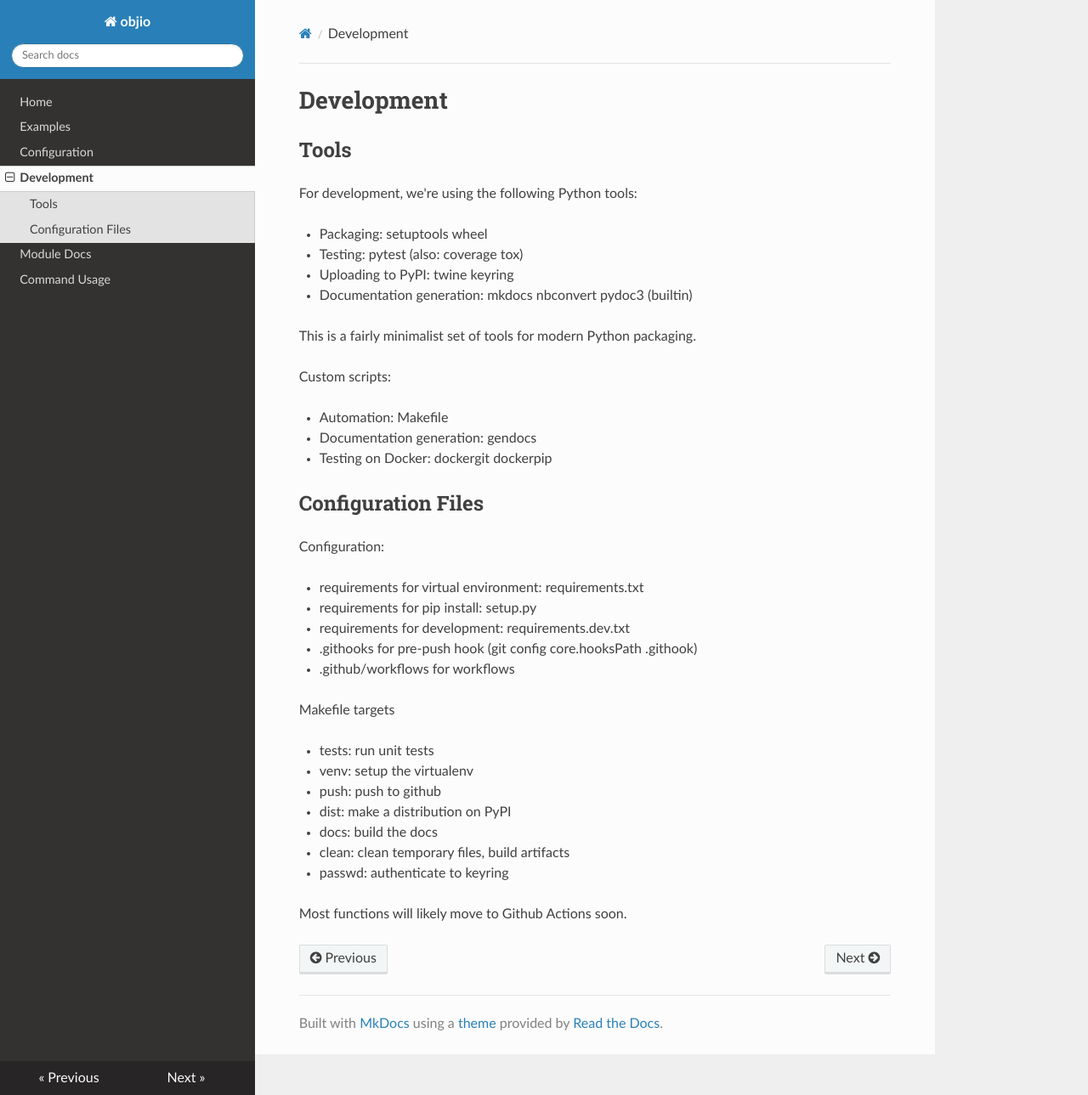
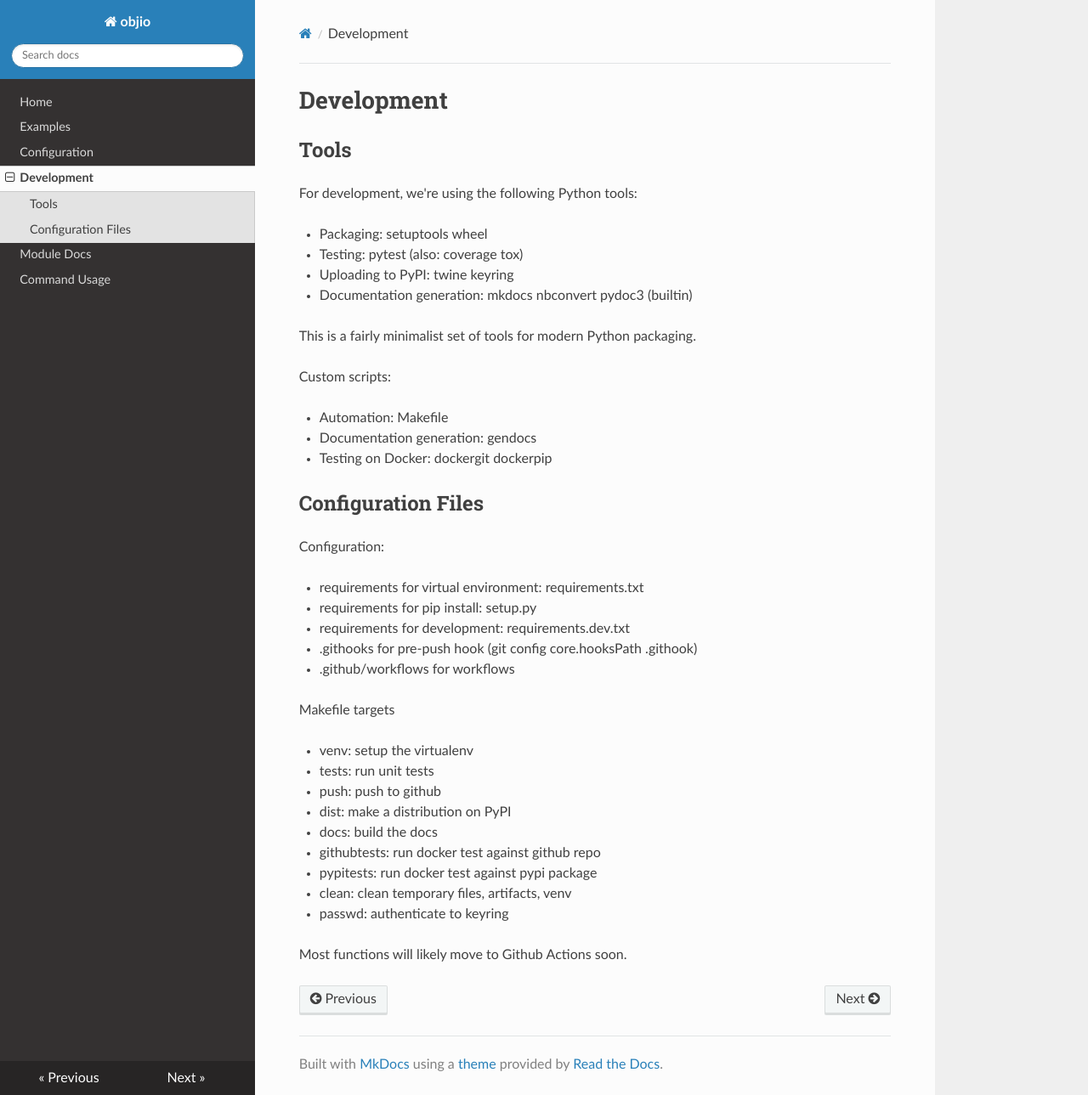
Before and after one commit to tmbdev/objectio, an MkDocs documentation site: the page built from docs/development.md, in a window 1280 px wide and 1289 px high. Shown: the whole window at 85% size. Built offline with MkDocs 1.6.1, drawn with Linux system fonts in a browser that asks for light colours; nearby versions of some CDN libraries.

Commit message:
documentation update

```diff
--- a/docs/development.md
+++ b/docs/development.md
@@ -29,12 +29,14 @@ Configuration:
 
 Makefile targets
 
+- venv: setup the virtualenv
 - tests: run unit tests
-- venv: setup the virtualenv
 - push: push to github
 - dist: make a distribution on PyPI
 - docs: build the docs
-- clean: clean temporary files, build artifacts
+- githubtests: run docker test against github repo
+- pypitests: run docker test against pypi package
+- clean: clean temporary files, artifacts, venv
 - passwd: authenticate to keyring
 
 Most functions will likely move to Github Actions soon.
```
